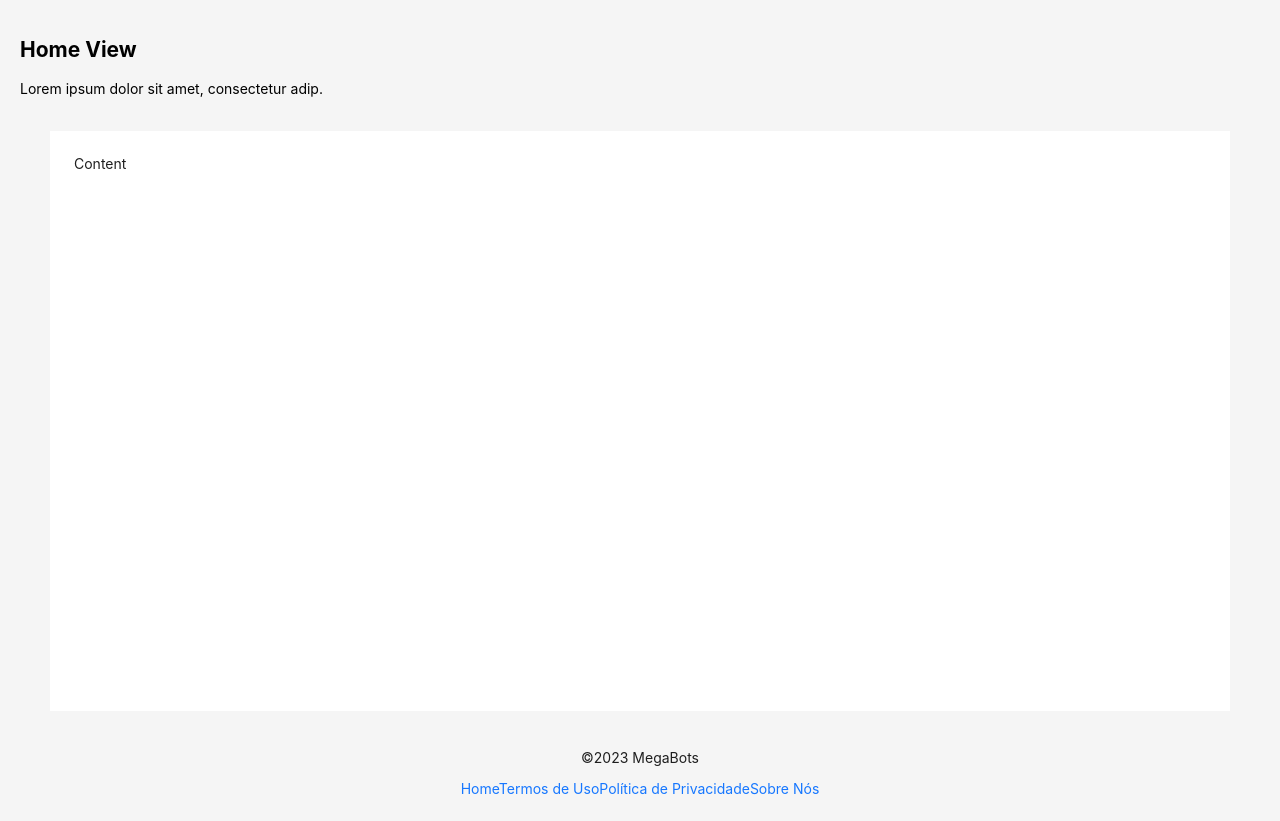
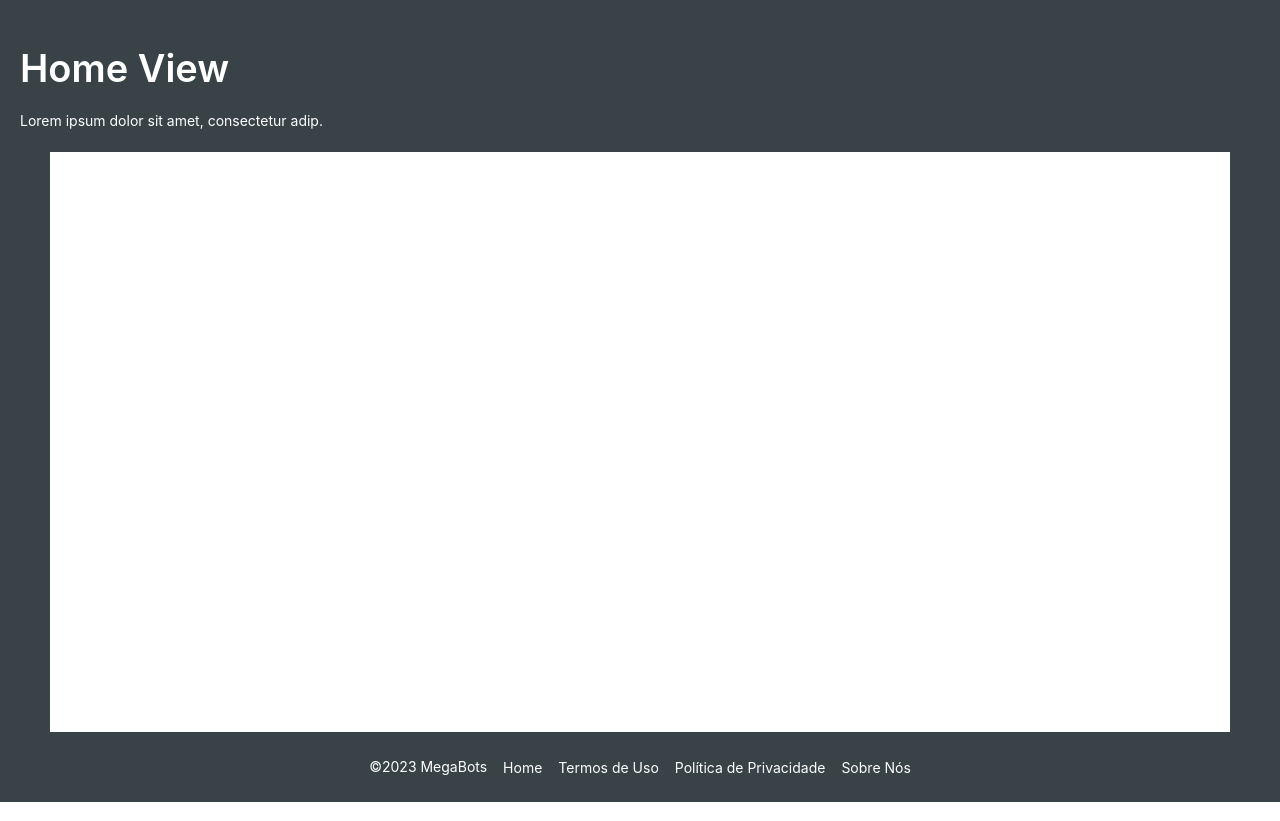
Before and after one commit to devs-da-rinha/cyberfights-frontend, a React (Create React App) app: page / in a window 1280 px wide. Built offline with nearby package versions, Linux system fonts and the light colour scheme.

Commit message:
Criacao do Footer

```diff
--- a/src/App.css
+++ b/src/App.css
@@ -21,7 +21,7 @@
   align-items: center;
   justify-content: center;
   font-size: calc(10px + 2vmin);
-  color: white;
+  color: "#454B4E";
 }
 
 .App-link {
--- a/src/App.js
+++ b/src/App.js
@@ -1,8 +1,20 @@
-import React from 'react';
-import Rotas from './routes';
+import { ConfigProvider } from "antd";
+import React from "react";
+import Rotas from "./routes";
 
 export default function App() {
-   return (
-       <Rotas/>
-   );
+  return (
+    <ConfigProvider
+      theme={{
+        token: {
+          colorPrimary: "green",
+          colorBgBase: "#454B4E",
+          colorTextBase: "#fff",
+          colorText: "#fff",
+        },
+      }}
+    >
+      <Rotas />
+    </ConfigProvider>
+  );
 }
--- a/src/components/commom/footer/index.js
+++ b/src/components/commom/footer/index.js
@@ -1,23 +1,30 @@
-import React from 'react';
-import { Breadcrumb, Layout, Menu, theme } from 'antd';
-import { Link } from 'react-router-dom';
+import React from "react";
+import { Breadcrumb, Layout, Menu, Row, theme } from "antd";
+import { Space, Typography } from "antd";
+import { Link } from "react-router-dom";
+import LinkTela from "../link-tela";
+
 const FooterAntd = Layout.Footer;
+const { Text } = Typography;
 
-const Footer = () =>{
+const Footer = () => {
   return (
     <FooterAntd
-        style={{
-          textAlign: 'center',
-        }}
-      >
-        <p>©2023 MegaBots</p>
-        <Link to="/">Home</Link>
-        <Link to="/termos-de-uso">Termos de Uso</Link>
-        <Link to="/politica-de-privacidade">Política de Privacidade</Link>
-        <Link to="/sobre">Sobre Nós</Link>
-
-      </FooterAntd>
+      style={{
+        textAlign: "center",
+      }}
+    >
+      <Row align={"center"}>
+        <Space size="middle">
+          <Text>©2023 MegaBots</Text>
+          <LinkTela caminho="/" texto="Home"/>
+          <LinkTela caminho="/termos-de-uso" texto="Termos de Uso"/>
+          <LinkTela caminho="/politica-de-privacidade" texto="Política de Privacidade"/>
+          <LinkTela caminho="/sobre" texto="Sobre Nós"/>
+        </Space>
+      </Row>
+    </FooterAntd>
   );
-}
+};
 
 export default Footer;
--- /dev/null
+++ b/src/components/commom/link-tela/index.js
@@ -0,0 +1,14 @@
+import React from "react";
+import { Link } from "react-router-dom";
+
+const LinkTela = (props) => {
+    const {caminho, texto} = props;
+
+    return (
+        <Link to={caminho} style={{
+            color: "#fff"
+        }}> {texto} </Link>
+  );
+};
+
+export default LinkTela;
--- a/src/components/pages/home/index.js
+++ b/src/components/pages/home/index.js
@@ -1,21 +1,25 @@
 import React from "react";
 import Footer from "../../commom/footer";
-import { Breadcrumb, Layout } from 'antd';
+import { Breadcrumb, Layout, Typography } from "antd";
+
 const { Content } = Layout;
+const { Title, Text } = Typography;
 
 const Home = () => {
   return (
     <Layout className="layout">
       <div style={{ padding: 20 }}>
-        <h2>Home View</h2>
-        <p>Lorem ipsum dolor sit amet, consectetur adip.</p>
+        <Title>Home View</Title>
+        <Text>Lorem ipsum dolor sit amet, consectetur adip.</Text>
       </div>
       <Content
         style={{
-          padding: '0 50px'
+          padding: "0 50px",
         }}
       >
-         <div style={{ padding: 24, minHeight: 580, background: '#fff' }}>Content</div>
+        <div style={{ padding: 24, minHeight: 580, background: "#fff" }}>
+          Content
+        </div>
       </Content>
 
       <Footer />
--- a/src/components/pages/not-found/index.js
+++ b/src/components/pages/not-found/index.js
@@ -1,12 +1,17 @@
-import React from 'react';
+import React from "react";
+import { Layout, Typography } from "antd";
 
-const NotFound = () =>{
+const { Title, Text } = Typography;
+
+const NotFound = () => {
   return (
-    <div style={{ padding: 20 }}>
-      <h2>404: Page Not Found</h2>
-      <p>Opa amigo essa página não existe</p>
-    </div>
+    <Layout style={{
+      minHeight: 680,
+    }}>
+      <Title>404: Page Not Found</Title>
+      <Text>Opa amigo essa página não existe</Text>
+    </Layout>
   );
-}
+};
 
 export default NotFound;
--- a/src/components/pages/politica-de-cookies/index.js
+++ b/src/components/pages/politica-de-cookies/index.js
@@ -1,10 +1,13 @@
 import React from 'react';
 import { Link } from 'react-router-dom';
+import { Layout, Typography } from "antd";
+
+const { Title, Text } = Typography;
 
 const Cookies = () => {
     return (
         <div>
-            <h1>Cookies</h1>
+            <Title>Cookies</Title>
             <Link to="/">retornar a página inicial</Link>
         </div>
     );
--- a/src/index.css
+++ b/src/index.css
@@ -5,6 +5,7 @@ body {
     sans-serif;
   -webkit-font-smoothing: antialiased;
   -moz-osx-font-smoothing: grayscale;
+  background-color: "#454B4E";
 }
 
 code {
```
